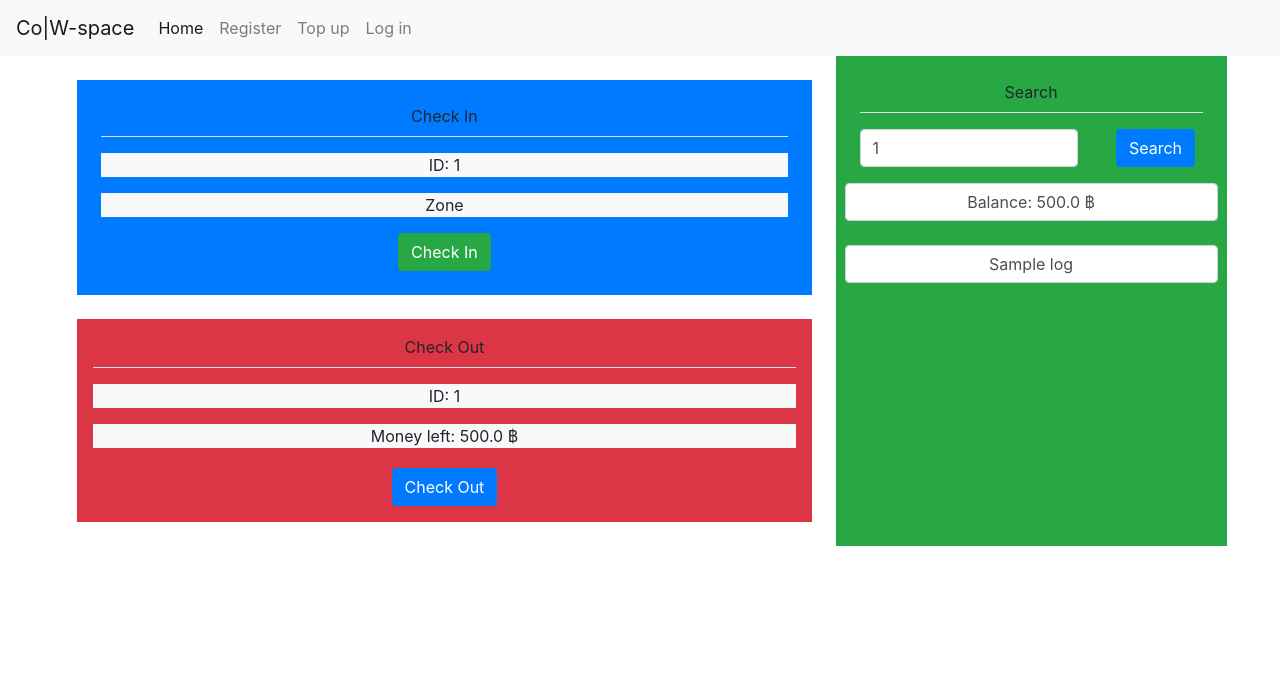
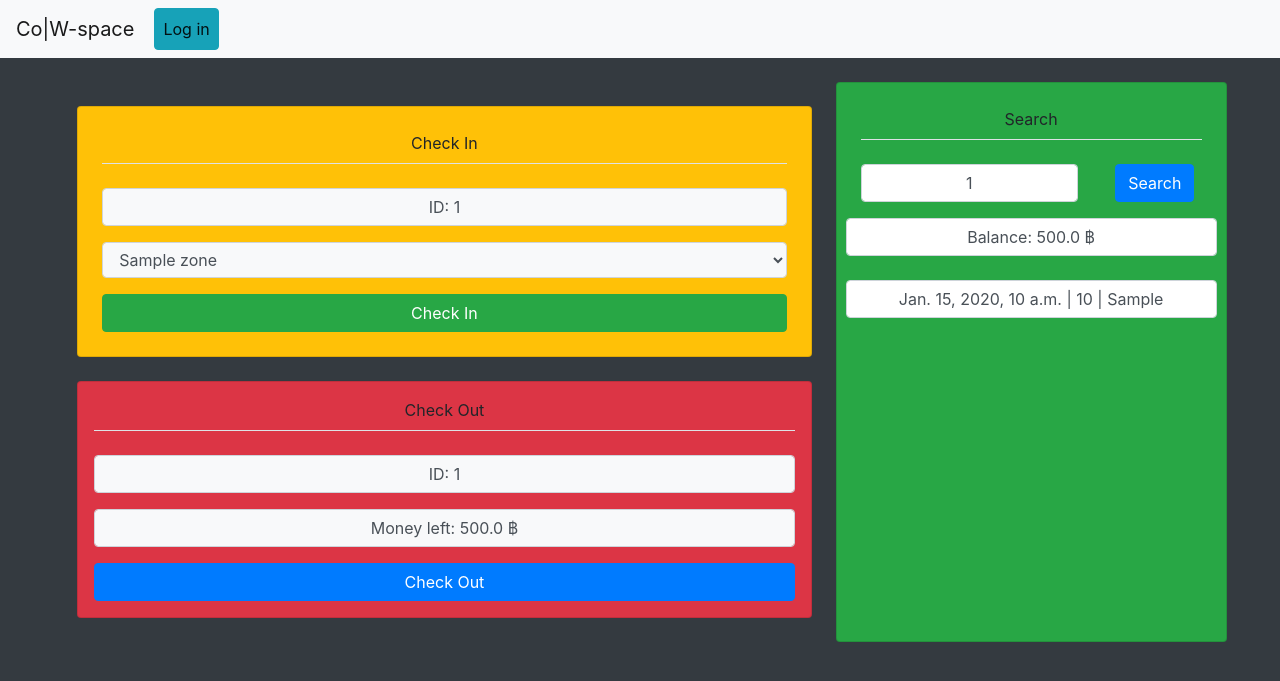
Before and after one commit to stupidwolfy/co-working, a Django app: template my_site/cow_space/templates/cow_space/index.html in a window 1280 px wide. Shown: the top 681 px of the page. Run offline with Django 3.2, Linux system fonts and the light colour scheme; data comes from the database, SQL or seed files in the repository; tables that the repository leaves empty hold one stand-in row (values such as "Sample post"); the template is opened without the code that fills it: values that come from a table or form of the project are taken from there, most other values are stand-ins (such as "Sample title", 1, 10 or a date in 2020); data that the repository does not hold is empty; parts of the project's set-up code (start-up, migrations or seed data) failed here and were passed over; some libraries are stand-ins or nearby versions.

Commit message:
add check + darf chech out

```diff
--- a/my_site/cow_space/models.py
+++ b/my_site/cow_space/models.py
@@ -22,13 +22,14 @@ class SeatBooking(models.Model):
     member = models.ForeignKey(Member, on_delete=models.CASCADE)
     zone = models.ForeignKey(Zone, on_delete=models.CASCADE)
     time_in = models.DateTimeField(auto_now_add=True)
-    time_out = models.DateTimeField(auto_now=True)
-    total_price = models.FloatField(max_length=10)
+    #time_out = models.DateTimeField(auto_now=True)
+    time_out = models.DateTimeField(null = True)
+    total_price = models.FloatField(max_length=10, null = True)
     create_date = models.DateField(auto_now_add=True)
     create_by = models.ForeignKey(User, on_delete=models.CASCADE)
 
 class TopupLog(models.Model):
     member = models.ForeignKey(Member, on_delete=models.CASCADE)
     amount = models.FloatField(max_length=10)
-    topup_date = models.DateField(auto_now=True)
+    topup_date = models.DateTimeField(auto_now=True)
     topup_by = models.ForeignKey(User, on_delete=models.CASCADE)
--- a/my_site/cow_space/templates/cow_space/index.html
+++ b/my_site/cow_space/templates/cow_space/index.html
@@ -1,30 +1,39 @@
 {% extends 'base2.html' %}
 {% block content %}
 
-        <div class="col-lg-8 col-md-8 col-sm-8 col-xs-8 text-center p-4">
-            <div class="col bg-primary p-4">Check In
-                <div class="border-top my-2"></div>
-                <div class="col mt-3 bg-light">
+        <div class="col-lg-8 col-md-8 col-sm-8 col-xs-12 text-center p-4">
+            <form class="col card bg-warning p-4" action="{% url 'check_in' %}" method="POST">
+            {% csrf_token %}
+            Check In
+                <div class="border-top my-2 "></div>
+                <div class="col mt-3 form-control bg-light">
                     {% if error %}{{error}}
                     {% else %}ID: {{member_id}}
                     {% endif %}</div>
-                <div class="col mt-3 bg-light"> Zone</div>
+                <select class="col mt-3 form-control bg-light" name="zone_type" id="zone_type"> Zone
+                {% for z, zone in zone_type %}
+                <option value="{{z}}" >{{zone}}</option>
+                {% endfor %}
+                </select>
+                <input type="hidden" name="member_id" value="{% if member_id %}{{member_id}}{% endif %}">
                 <input class="btn btn-success mt-3" type="submit" value="Check In">
-            </div>
-            <div class="col mt-4 p-3 bg-danger">Check Out
+            </form>
+            <form class="col mt-4 p-3 card bg-danger" action="{% url 'check_out' %}" method="POST">
+            {% csrf_token %}
+            Check Out
                 <div class="border-top my-2"></div>
-                <div class="col mt-3 bg-light">
+                <div class="col mt-3 form-control bg-light">
                     {% if error %}{{error}}
                     {% else %}ID: {{member_id}}
                     {% endif %}</div>
-                <div class="col mt-3 bg-light">
+                <div class="col mt-3 form-control bg-light">
                     {% if member %}Money left: {{member.money}} ฿
                     {% else %}Money
                     {% endif %}
                 </div>
-                <input class="btn btn-primary" style="margin-top:20px" type="submit" value="Check Out">
-            </div>
+                <input type="hidden" name="member_id" value="{% if member_id %}{{member_id}}{% endif %}">
+                <input class="btn mt-3 btn-primary" type="submit" value="Check Out">
+            </form>
         </div>
 
-
 {% endblock content %}
--- a/my_site/cow_space/templates/cow_space/login.html
+++ b/my_site/cow_space/templates/cow_space/login.html
@@ -2,12 +2,12 @@
 {% block content %}
     <form class='col-8 center' action="{% url 'login' %}" method="POST">
     {% csrf_token %}
-    <div class="form-group">
-        <label for="user">User name</label>
+    <div class="form-group text-white">
+        <label for="user ">User name</label>
         <input type="text" class="form-control" id="user" name="user"
             placeholder="Enter user name here" required>
     </div>
-    <div class="form-group">
+    <div class="form-group text-white">
         <label for="lname">Password</label>
         <input type="password" class="form-control" id="pwd" name="pwd"
             placeholder="Enter password here" required>
--- a/my_site/cow_space/templates/cow_space/register.html
+++ b/my_site/cow_space/templates/cow_space/register.html
@@ -2,12 +2,12 @@
 {% block content %}
     <form class='col-8 center' action="{% url 'register' %}" method="POST">
     {% csrf_token %}
-    <div class="form-group">
+    <div class="form-group text-white">
         <label for="fname">First Name</label>
         <input type="text" class="form-control" id="fname" name="fname"
             placeholder="Enter first name" required>
     </div>
-    <div class="form-group">
+    <div class="form-group text-white">
         <label for="lname">Last Name</label>
         <input type="text" class="form-control" id="lname" name="lname"
             placeholder="Enter last name" required>
--- a/my_site/cow_space/templates/cow_space/topup.html
+++ b/my_site/cow_space/templates/cow_space/topup.html
@@ -2,7 +2,7 @@
 {% block content %}
 
 <div class="col-lg-8 col-md-8 col-sm-8 col-xs-8 text-center">
-    <div class="col bg-primary p-3">Add money
+    <div class="col bg-danger p-3">Add money
         <div class="border-top my-2"></div>
         <div class="col form-control mt-3 bg-light">
             {% if error %}{{error}}
@@ -16,11 +16,11 @@
         <form action="{% url 'topup' %}" method="POST">
         {% csrf_token %}
             <input type="hidden" name="member_id" value="{% if member_id %}{{member_id}}{% endif %}">
-            <button class="btn btn-success mt-3" type="submit" name="add_mon" value="20">+20฿</button>
+            <button class="btn btn-primary mt-3" type="submit" name="add_mon" value="20">+20฿</button>
             <button class="btn btn-light mt-3" type="submit" name="add_mon" value="50">+50฿</button>
             <button class="btn btn-warning mt-3" type="submit" name="add_mon" value="100">+100฿</button>
             <button class="btn btn-info mt-3" type="submit" name="add_mon" value="500">+500฿</button>
-            <button class="btn btn-danger mt-3" type="submit" name="add_mon" value="1000">+1000฿</button>
+            <button class="btn btn-success mt-3" type="submit" name="add_mon" value="1000">+1000฿</button>
         </form>
     </div>
 </div>
--- a/my_site/cow_space/urls.py
+++ b/my_site/cow_space/urls.py
@@ -8,4 +8,6 @@ urlpatterns = [
     path('login/', views.cow_login, name='login'),
     path('logout/', views.cow_logout, name='logout'),
     path('topup/', views.topup, name='topup'),
+    path('check_in/', views.check_in, name='check_in'),
+    path('check_out/', views.check_out, name='check_out'),
 ]
--- a/my_site/templates/base.html
+++ b/my_site/templates/base.html
@@ -9,7 +9,7 @@
     <title>Co-Working Space</title>
 </head>
 
-<body>
+<body class="bg-dark">
     <nav class="navbar navbar-expand-lg navbar-light bg-light">
         <a class="navbar-brand" href="#">Co|W-space</a>
         <button class="navbar-toggler" type="button" data-toggle="collapse" data-target="#navbarSupportedContent"
@@ -18,34 +18,47 @@
         </button>
         <div class="collapse navbar-collapse" id="navbarNav">
             <ul class="navbar-nav">
-                <li class="nav-item active">
-                    <a class="nav-link" href="{% url 'index' %}">Home</a>
+                {% if perms.cow_space.view_member and perms.cow_space.view_seatbooking %}
+                <li class="nav-item px-1">
+                    {% url 'index' as target_url %}
+                    <a class="nav-link  btn btn-outline-primary {% if request.path == target_url %}active{% endif %}" href="{% url 'index' %}{% if member_id %}?member_id={{member_id}}{% endif %}">Home</a>
                 </li>
-                <li class="nav-item">
-                    <a class="nav-link" href="{% url 'register' %}">Register</a>
+                {% endif %}
+                {% if perms.cow_space.change_member %}
+                   <li class="nav-item px-1">
+                       {% url 'topup' as target_url %}
+                       <a class="nav-link btn btn-outline-success {% if request.path == target_url %}active{% endif %}" href="{% url 'topup' %}{% if member_id %}?member_id={{member_id}}{% endif %}">Top up</a>
+                   </li>
+                {% endif %}
+                {% if perms.cow_space.add_member %}
+                <li class="nav-item px-1">
+                    {% url 'register' as target_url %}
+                    <a class="nav-link btn btn-outline-danger {% if request.path == target_url %}active{% endif %}" href="{% url 'register' %}">Register</a>
                 </li>
-                <li class="nav-item">
-                    <a class="nav-link" href="{% url 'topup' %}">Top up</a>
+                {% endif %}
+                {% if user.is_authenticated %}
+                <li class="nav-item px-1">
+                    <a class="nav-link btn btn-outline-warning" href="{% url 'logout' %}" onclick="return confirm('Sure?')">Log Out</a>
                 </li>
-
-                {% if user.is_authenticated %}
-                <li class="nav-item">
-                    <a class="nav-link" href="{% url 'logout' %}" onclick="return confirm('Sure?')">Log Out</a>
-                </li>
-                <li class="nav-item">
+                <li class="nav-item px-1">
                     <a class="nav-link disabled" href="#">Hello, {{ user }}</a>
                 </li>
                 {% else %}
-                <li class="nav-item">
-                    <a class="nav-link" href="{% url 'login' %}">Log in</a>
+                <li class="nav-item px-1">
+                    <a class="nav-link btn btn-outline-info active" href="{% url 'login' %}">Log in</a>
                 </li>
                 {% endif %}
 
             </ul>
         </div>
     </nav>
+    <br>
     <div class="container-fluid col-11">
+            {% if error %}
+                <div class="alert alert-danger text-center" role="alert">Error: {{error}}</div>
+            {% endif %}
         <div class="row">
+
             {% block content %}
             {% endblock content %}
 
@@ -54,7 +67,4 @@
         </div>
     </div>
 </body>
-<footer>
-</footer>
-
 </html>
--- a/my_site/templates/base2.html
+++ b/my_site/templates/base2.html
@@ -1,27 +1,30 @@
 {% extends 'base.html' %}
 {% block sidebar %}
-<div class="col-lg-4 col-md-4 col-sm-4 col-xs-4 text-center p-4 bg-success">Search
+<div class="col-lg-4 col-md-4 col-sm-4 col-xs-12 card text-center p-4 bg-success">Search
     <div class="border-top my-2"></div>
     <form class="row mt-3" action="{{request.path}}" method="GET">
-        <div class="col-lg-8 col-md-8 col-sm-8 col-xs-8">
-            <input class="form-control" type="text" name="member_id" id="member_id" placeholder="Member ID"
-                value="{% if member_id %}{{member_id}}{% endif %}">
+        <div class="col-lg-8 col-md-8 col-sm-12 col-xs-12">
+            <input class="form-control text-center" type="text" pattern="\d*" name="member_id" id="member_id" placeholder="Member ID"
+                value="{% if member_id %}{{member_id}}{% endif %}"  required>
         </div>
-        <div class="col-lg-4 col-md-4 col-sm-4 col-xs-4">
+        <div class="col-lg-4 col-md-4 col-sm-12 col-xs-12">
             <input class="btn btn-primary" type="submit" value="Search">
         </div>
     </form>
     <div class="row">
-        <label class="form-control text-center mt-3">
+        <label class="col form-control text-center mt-3">
             {% if member %}Balance: {{member.money}} ฿
             {% else %}Money
             {% endif %}
         </label>
     </div>
-    <div class="row">
-        <label class="form-control text-center mt-3">
-            {% if log %}{{log}}
-            {% else %}Log
+    <div class="row h-100">
+        <label class="col form-control text-center mt-3 overflow-auto">
+            {% if tuplog %}
+                {% for log in tuplog %}
+                <p>{{log.topup_date}} | {{log.amount}} | {{log.topup_by}}</p>
+                {% endfor %}
+            {% else %}log
             {% endif %}</label>
     </div>
 </div>
```
Also changed, not shown: my_site/cow_space/views.py (+46 -5 lines), my_site/templates/side.html (deleted, +0 -25 lines), my_site/cow_space/migrations/0001_initial.py, my_site/cow_space/migrations/0002_auto_20200226_2349.py (deleted), my_site/cow_space/migrations/0003_auto_20200228_2352.py (deleted).
